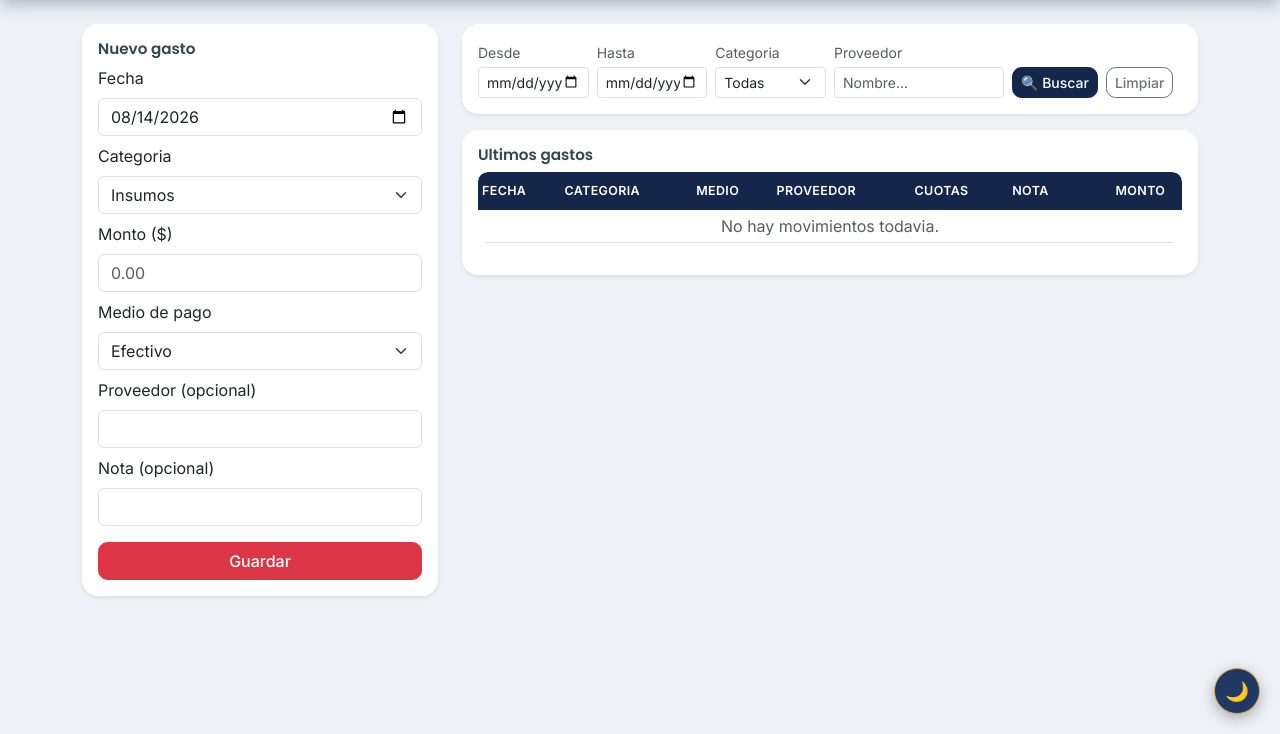
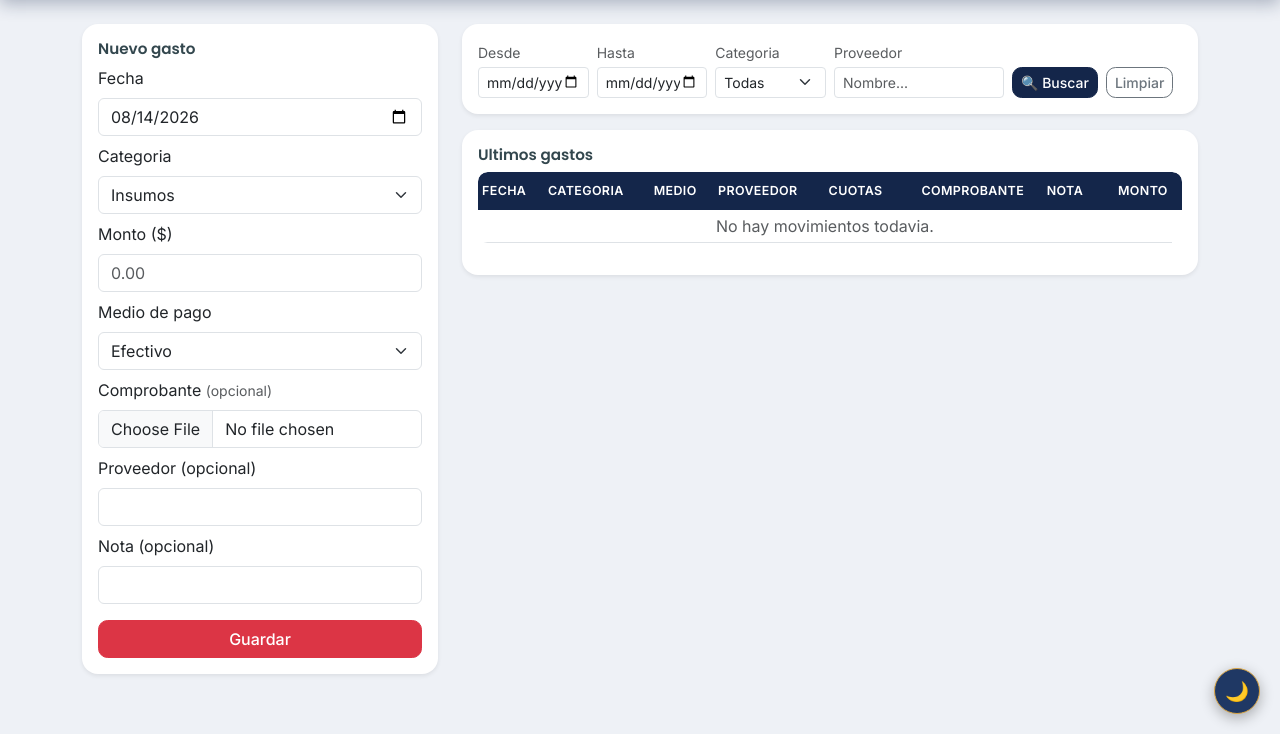
Before and after one commit to FacuG1294/lavanderia-contable, a Flask app: page /gastos in a window 1280 px wide. Shown: the part 66-800 px from the top of the page. Run offline with Flask 3, Linux system fonts and the light colour scheme; the visitor is signed in with stand-in values (Sample User, id 1); data that the repository does not hold is empty; parts of the project's set-up code (start-up, migrations or seed data) failed here and were passed over; some libraries are stand-ins or nearby versions.

Commit message:
Add files via upload

```diff
--- a/templates/movimientos.html
+++ b/templates/movimientos.html
@@ -7,7 +7,7 @@
     <div class="card shadow-sm">
       <div class="card-body">
         <h5 class="card-title">Nuevo {{ 'ingreso' if tipo == 'ingreso' else 'gasto' }}</h5>
-        <form method="post">
+        <form method="post" {% if tipo == 'gasto' %}id="gastoForm" onsubmit="return comprobanteListo()"{% endif %}>
           <div class="mb-2">
             <label class="form-label">Fecha</label>
             <input type="date" name="fecha" class="form-control" value="{{ hoy }}" required>
@@ -83,6 +83,18 @@
           </div>
           {% endif %}
 
+          {% if tipo == 'gasto' %}
+          <div class="mb-2">
+            <label class="form-label">Comprobante <span class="text-muted small">(opcional)</span></label>
+            <input type="file" accept="image/*" capture="environment" class="form-control" id="comprobanteInput" onchange="previsualizarComprobante()">
+            <input type="hidden" name="comprobante_data" id="comprobanteData">
+            <div id="comprobantePreviewWrap" class="mt-2" style="display:none;">
+              <img id="comprobantePreview" style="max-height:90px; border-radius:6px; border:1px solid #d8dee6;">
+              <span id="comprobanteInfo" class="small text-muted ms-2"></span>
+            </div>
+          </div>
+          {% endif %}
+
           <div class="mb-2">
             <label class="form-label">{{ 'Cliente' if tipo == 'ingreso' else 'Proveedor' }} (opcional)</label>
             <input type="text" name="contraparte" class="form-control" {% if tipo == 'ingreso' and nombres_clientes %}list="clientesDatalist"{% endif %}>
@@ -148,7 +160,7 @@
             <tr>
               <th class="text-nowrap">Fecha</th><th>Categoria</th><th>Medio</th><th>{{ 'Cliente' if tipo == 'ingreso' else 'Proveedor' }}</th>
               {% if tipo == 'ingreso' %}<th>Facturado</th>{% endif %}
-              {% if tipo == 'gasto' %}<th>Cuotas</th>{% endif %}
+              {% if tipo == 'gasto' %}<th>Cuotas</th><th class="text-center">Comprobante</th>{% endif %}
               <th>Nota</th><th class="text-end text-nowrap">Monto</th><th></th>
             </tr>
           </thead>
@@ -179,6 +191,13 @@
                   -
                 {% endif %}
               </td>
+              <td class="text-center">
+                {% if f.comprobante_data %}
+                <button type="button" class="btn btn-sm btn-outline-secondary py-0 px-2" data-bs-toggle="modal" data-bs-target="#modalComprobante" data-src="{{ url_for('ver_comprobante', mov_id=f.id) }}">🧾 Ver</button>
+                {% else %}
+                <span class="text-muted">-</span>
+                {% endif %}
+              </td>
               {% endif %}
               <td>{{ f.nota or "-" }}</td>
               <td class="text-end text-nowrap">$ {{ "{:,.2f}".format(f.monto).replace(",", "X").replace(".", ",").replace("X", ".") }}</td>
@@ -198,6 +217,22 @@
     </div>
   </div>
 </div>
+
+{% if tipo == 'gasto' %}
+<div class="modal fade" id="modalComprobante" tabindex="-1">
+  <div class="modal-dialog modal-dialog-centered">
+    <div class="modal-content">
+      <div class="modal-header">
+        <h6 class="modal-title">Comprobante</h6>
+        <button type="button" class="btn-close" data-bs-dismiss="modal"></button>
+      </div>
+      <div class="modal-body text-center">
+        <img id="comprobanteModalImg" src="" style="max-width:100%; border-radius:8px;">
+      </div>
+    </div>
+  </div>
+</div>
+{% endif %}
 
 {% endblock %}
 
@@ -232,9 +267,70 @@
     if (!sel || !monto || !sel.value) return;
     monto.value = sel.value;
   }
+
+  var comprobanteProcesando = false;
+
+  function comprobanteListo() {
+    if (!comprobanteProcesando) return true;
+    var intentos = 0;
+    var check = setInterval(function () {
+      intentos++;
+      if (!comprobanteProcesando || intentos > 50) {
+        clearInterval(check);
+        document.getElementById('gastoForm').submit();
+      }
+    }, 100);
+    return false;
+  }
+
+  function previsualizarComprobante() {
+    var input = document.getElementById('comprobanteInput');
+    var hidden = document.getElementById('comprobanteData');
+    var wrap = document.getElementById('comprobantePreviewWrap');
+    var img = document.getElementById('comprobantePreview');
+    var info = document.getElementById('comprobanteInfo');
+    if (!input || !input.files || !input.files[0]) return;
+
+    comprobanteProcesando = true;
+    var file = input.files[0];
+    var reader = new FileReader();
+    reader.onload = function (e) {
+      var imagen = new Image();
+      imagen.onload = function () {
+        var maxLado = 1000;
+        var w = imagen.width, h = imagen.height;
+        if (w > maxLado || h > maxLado) {
+          if (w > h) { h = Math.round(h * maxLado / w); w = maxLado; }
+          else { w = Math.round(w * maxLado / h); h = maxLado; }
+        }
+        var canvas = document.createElement('canvas');
+        canvas.width = w;
+        canvas.height = h;
+        canvas.getContext('2d').drawImage(imagen, 0, 0, w, h);
+        var dataUrl = canvas.toDataURL('image/jpeg', 0.7);
+        hidden.value = dataUrl;
+        img.src = dataUrl;
+        wrap.style.display = 'block';
+        var kb = Math.round(dataUrl.length * 0.75 / 1024);
+        info.textContent = 'Comprobante listo (~' + kb + ' KB)';
+        comprobanteProcesando = false;
+      };
+      imagen.src = e.target.result;
+    };
+    reader.readAsDataURL(file);
+  }
+
   document.addEventListener('DOMContentLoaded', function () {
     toggleNumFactura();
     toggleCuotas();
+    var modal = document.getElementById('modalComprobante');
+    if (modal) {
+      modal.addEventListener('show.bs.modal', function (event) {
+        var btn = event.relatedTarget;
+        var src = btn.getAttribute('data-src');
+        document.getElementById('comprobanteModalImg').src = src;
+      });
+    }
   });
 </script>
 {% endblock %}
```
